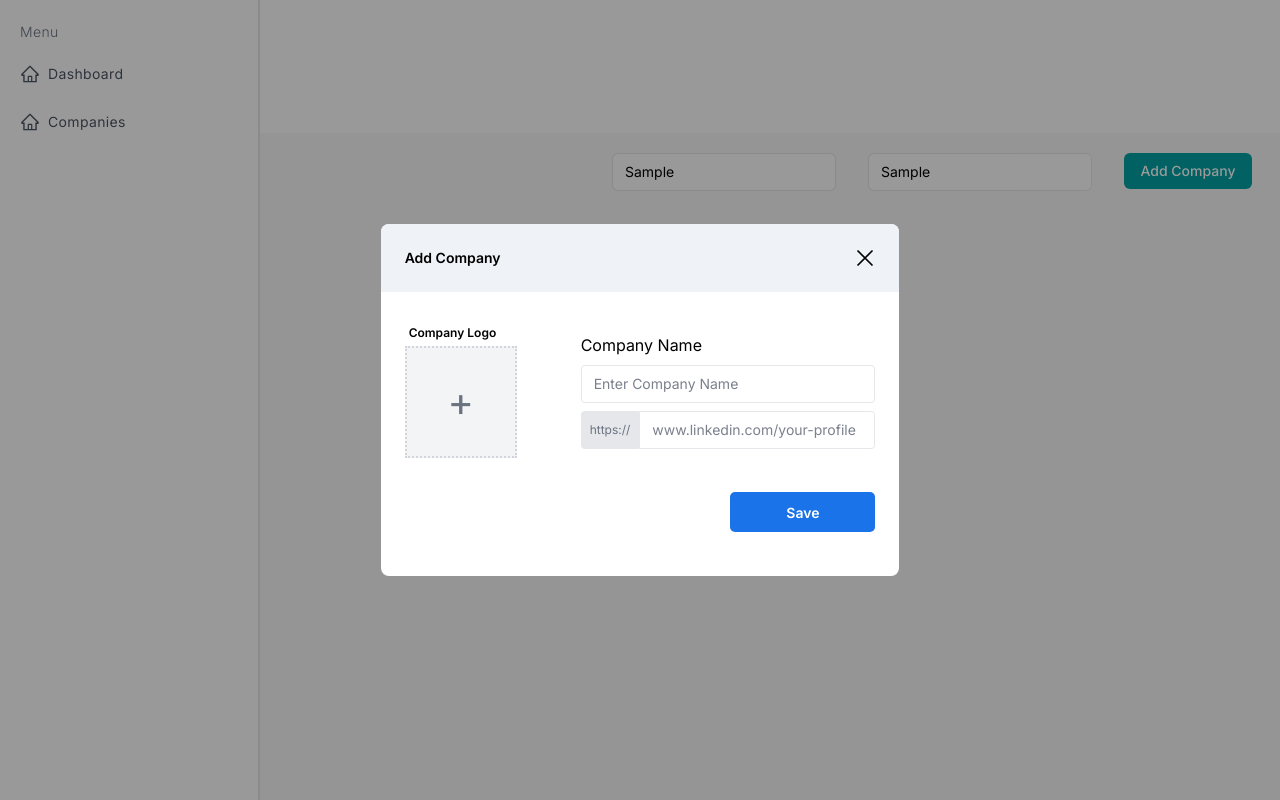
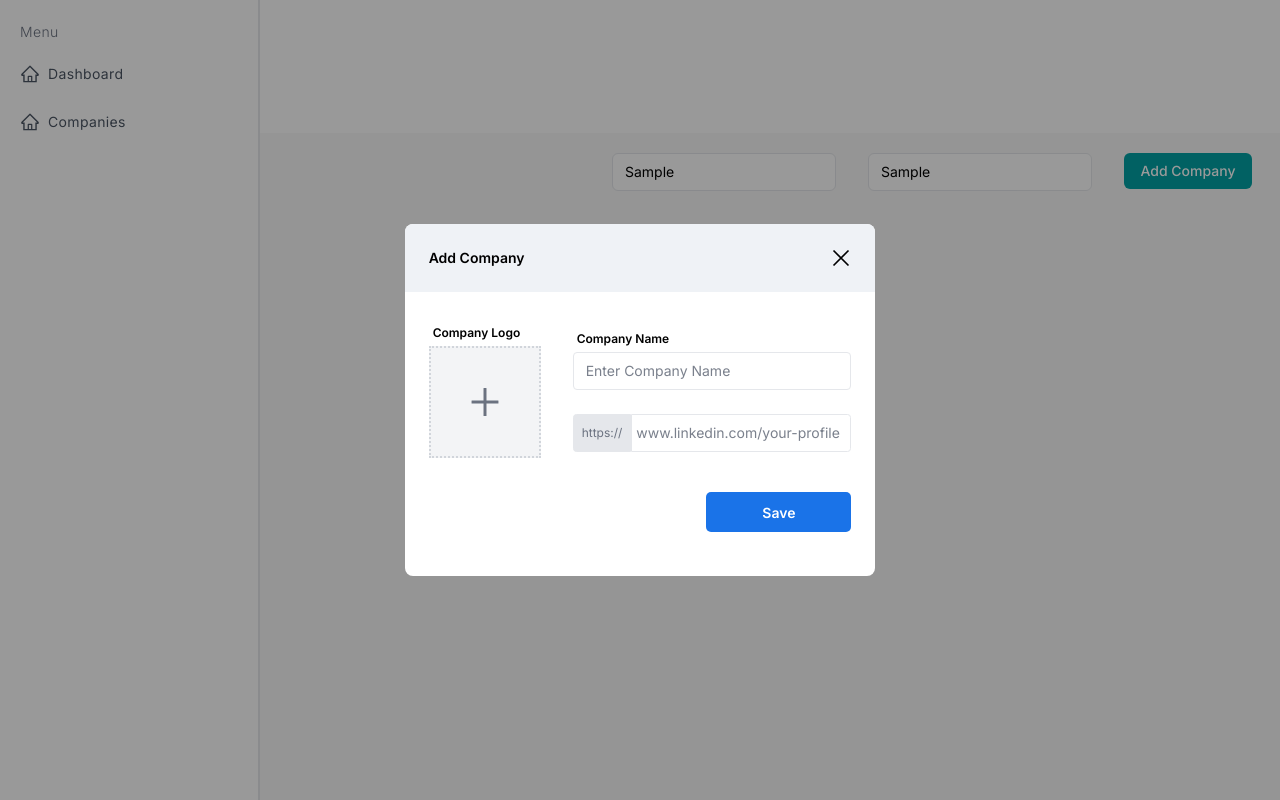
Before and after one commit to Hirable1/admin-panel, a Next.js app: page /dashboard/companies in a window 1280 px wide. Both pictures are taken after typing "Sample", "Sample" into the empty fields and a click on the button "Add Company". Built offline with nearby package versions, Linux system fonts and the light colour scheme.

Commit message:
some fixes

```diff
--- a/components/Modal.js
+++ b/components/Modal.js
@@ -1,5 +1,6 @@
 import { GrClose } from "react-icons/gr";
 import { useRef, useState } from "react";
+import {AiOutlinePlus} from "react-icons/ai"
 function Modal({ modalOpen, companyList, setCompanyList, setModalOpen }) {
     const fileRef = useRef(null);
 
@@ -15,7 +16,6 @@ function Modal({ modalOpen, companyList, setCompanyList, setModalOpen }) {
             companyLogo,
         };
         setCompanyList((companyList) => [...companyList, company]);
-        // console.log(companyList);
         setCompanyName("");
         setLinkedIn("");
         setCompanyLogo(null);
@@ -53,7 +53,7 @@ function Modal({ modalOpen, companyList, setCompanyList, setModalOpen }) {
                 </div>
                 <form className="p-6" onSubmit={handleSubmit}>
                     <div className="flex w-full items-center">
-                        <div className="mr-16">
+                        <div className="mr-8">
                             <p className="text-[12px] font-semibold p-1 mt-1">
                                 Company Logo
                             </p>
@@ -70,14 +70,14 @@ function Modal({ modalOpen, companyList, setCompanyList, setModalOpen }) {
                                     />
                                 ) : (
                                     <span className="text-[2.5rem] text-gray-500">
-                                        +
+                                        <AiOutlinePlus/>
                                     </span>
                                 )}
                             </div>
                         </div>
-                        <div className="flex flex-col space-y-2">
+                        <div className="flex flex-col space-y-6">
                             <div className="w-full">
-                                <p className="my-2">Company Name</p>
+                                <p className="text-[12px] font-semibold p-1 mt-1">Company Name</p>
                                 <input
                                     type="text"
                                     placeholder="Enter Company Name"
@@ -99,7 +99,7 @@ function Modal({ modalOpen, companyList, setCompanyList, setModalOpen }) {
                                         setLinkedIn(e.target.value)
                                     }
                                     placeholder="www.linkedin.com/your-profile"
-                                    className="px-3 py-2 placeholder-[#6B7280] text-[#030303]  placeholder-opacity-90 relative bg-white text-sm border rounded-tr-[3.5px] rounded-br-[3.5px]  focus:outline-none focus:border-[#2dc5a1] focus:border-2  w-full  transition duration-200 ease-in"
+                                    className="px-1 py-2 placeholder-[#6B7280] text-[#030303]  placeholder-opacity-90 relative bg-white text-sm border rounded-tr-[3.5px] rounded-br-[3.5px]  focus:outline-none focus:border-[#2dc5a1] focus:border-2  w-full  transition duration-200 ease-in"
                                 />
                             </div>
                         </div>
```
